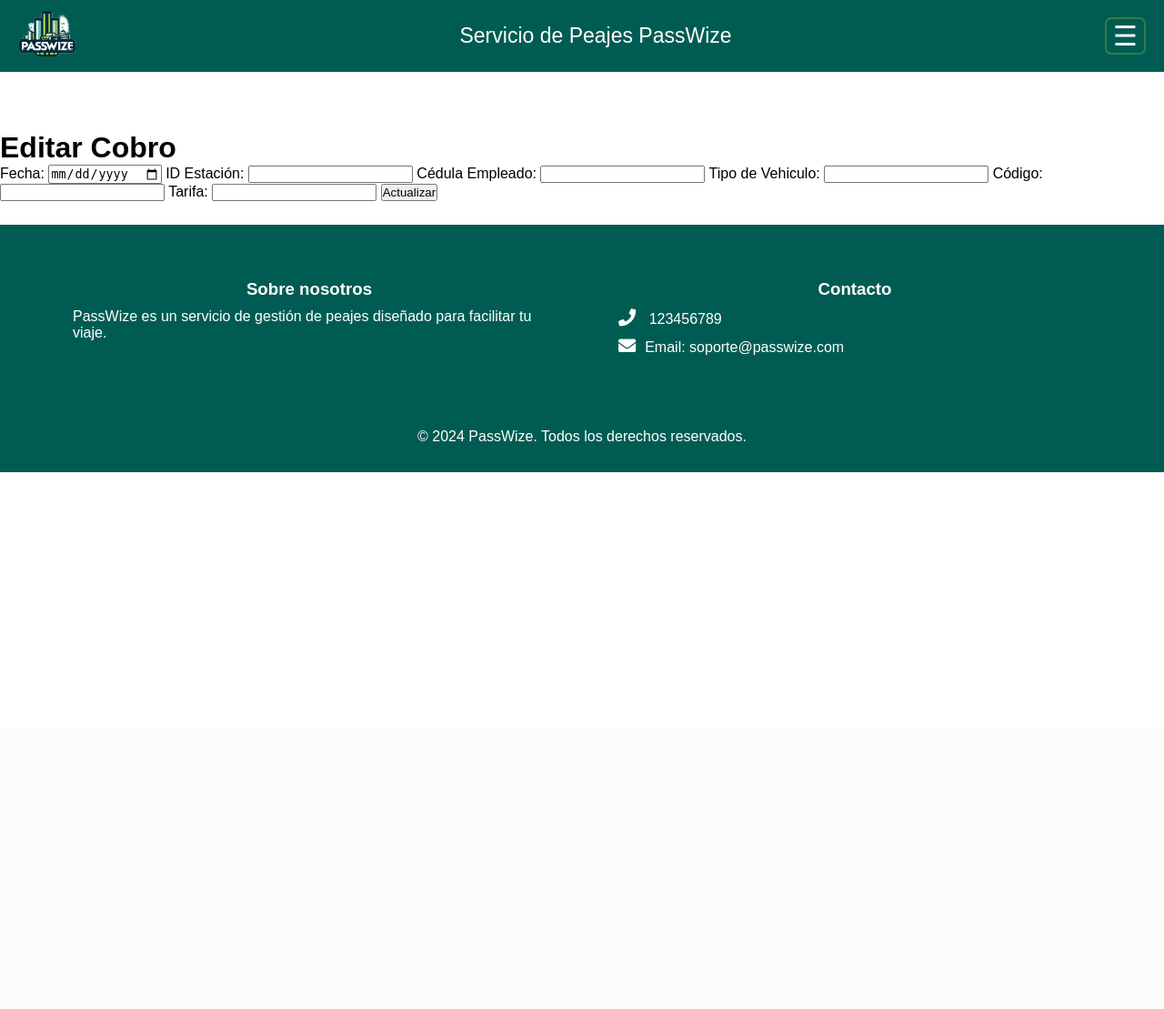
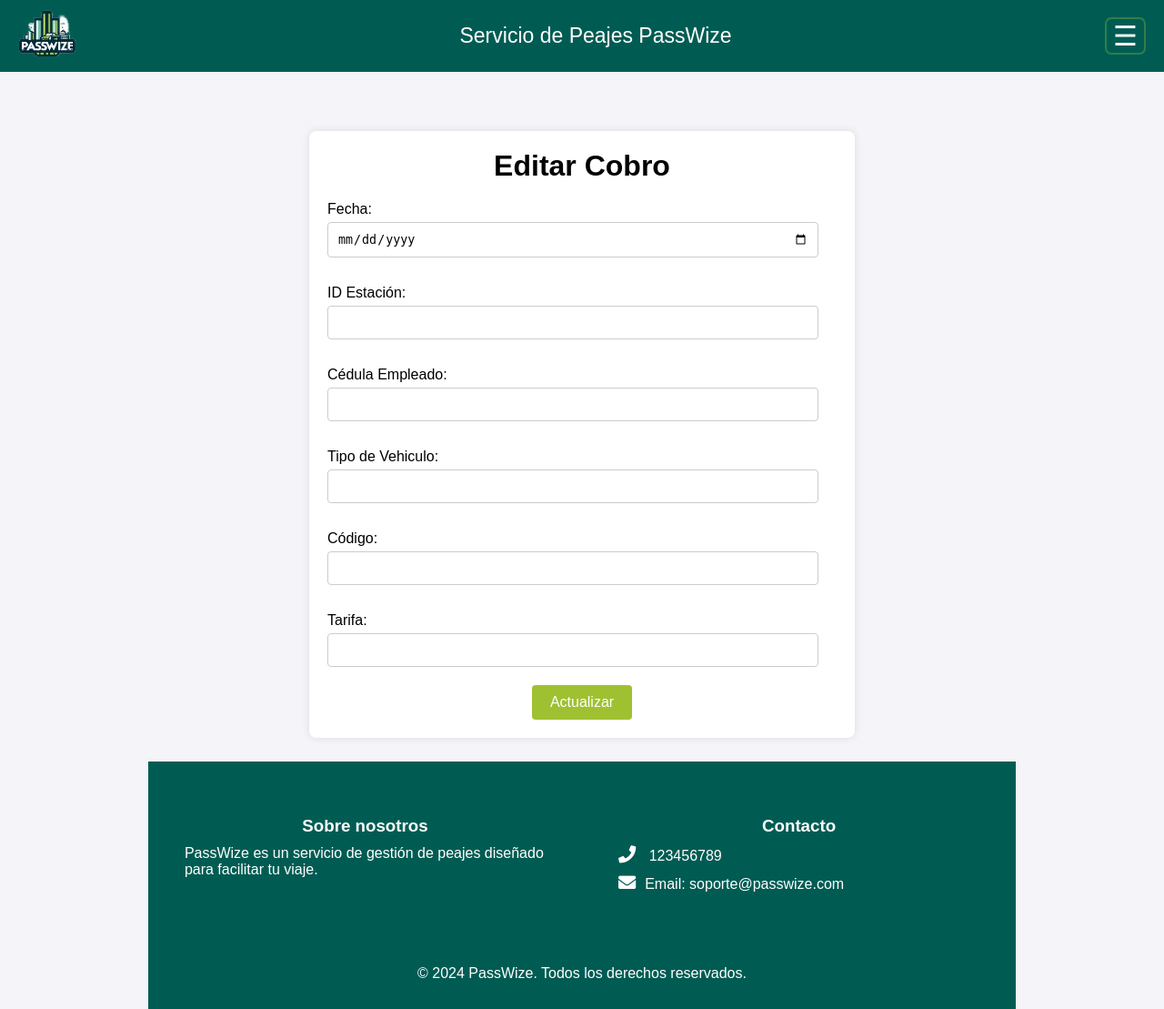
Before and after one commit to AnaBQS0107/ProyectoFinal--IngSoft, a PHP site: page /ProyectoFinal--IngSoft/Vista/EditarCobro.php in a window 1280 px wide. Shown: the whole page at 91% size. Before the commit the page ends 519 px from the top, so only its background shows below. Run offline with PHP 8.4, Linux system fonts and the light colour scheme; the template is opened without the code that fills it, so the values that code supplies are empty; some libraries are stand-ins or nearby versions.

Commit message:
se agrego css

```diff
--- a/Vista/EditarCobro.php
+++ b/Vista/EditarCobro.php
@@ -44,6 +44,7 @@ if (isset($_GET['id'])) {
     <title>Editar Cobro</title>
     <link rel="stylesheet" href="Estilos/EditarCobro.css">
 </head>
+
 <?php include 'Header.php'; ?>
 <body>
     <br><br><br><br><br><br><br><br>
@@ -63,12 +64,17 @@ if (isset($_GET['id'])) {
             <input type="text" id="TipoVehiculo_Codigo" name="TipoVehiculo_Codigo" value="<?php echo $cobro['TipoVehiculo_Codigo']; ?>">
             <label for="TipoVehiculo_Tarifa">Tarifa:</label>
             <input type="text" id="TipoVehiculo_Tarifa" name="TipoVehiculo_Tarifa" value="<?php echo $cobro['TipoVehiculo_Tarifa']; ?>">
-            <button type="button" id="btnActualizar">Actualizar</button>
+           <center> <button type="button" id="btnActualizar">Actualizar</button> </center>
         </form>
     </div>
+
+
     <?php include 'Footer.php'; ?>
+
+
 </body>
 </html>
+
 <script src="https://cdn.jsdelivr.net/npm/sweetalert2@10"></script>
 <script>
 document.getElementById('btnActualizar').addEventListener('click', function() {
--- /dev/null
+++ b/Vista/Estilos/EditarCobro.css
@@ -0,0 +1,57 @@
+
+        body {
+            font-family: Arial, sans-serif;
+            background-color: #f4f4f9;
+            margin: 0;
+            padding: 0;
+            display: grid;
+            justify-content: center;
+            align-items: center;
+            height: 100vh;
+        }
+
+        .container {
+            background-color: #fff;
+            padding: 20px;
+            border-radius: 8px;
+            box-shadow: 0 0 10px rgba(0, 0, 0, 0.1);
+            width: 90%;
+            max-width: 600px;
+            margin: auto;
+        }
+
+        h1 {
+            text-align: center;
+            margin-bottom: 20px;
+        }
+
+        form label {
+            display: block;
+            margin-top: 10px;
+        }
+
+        form input[type="text"],
+        form input[type="date"],
+        form input[type="hidden"] {
+            width: calc(100% - 20px);
+            padding: 10px;
+            margin-top: 5px;
+            margin-bottom: 20px;
+            border: 1px solid #ccc;
+            border-radius: 4px;
+        }
+
+        form button {
+            background-color: #9fc131;
+            color: white;
+            border: none;
+            padding: 10px 20px;
+            border-radius: 4px;
+            cursor: pointer;
+            font-size: 16px;
+            transition: background-color 0.3s;
+        }
+
+        form button:hover {
+            background-color: #9fc131;
+        }
```
